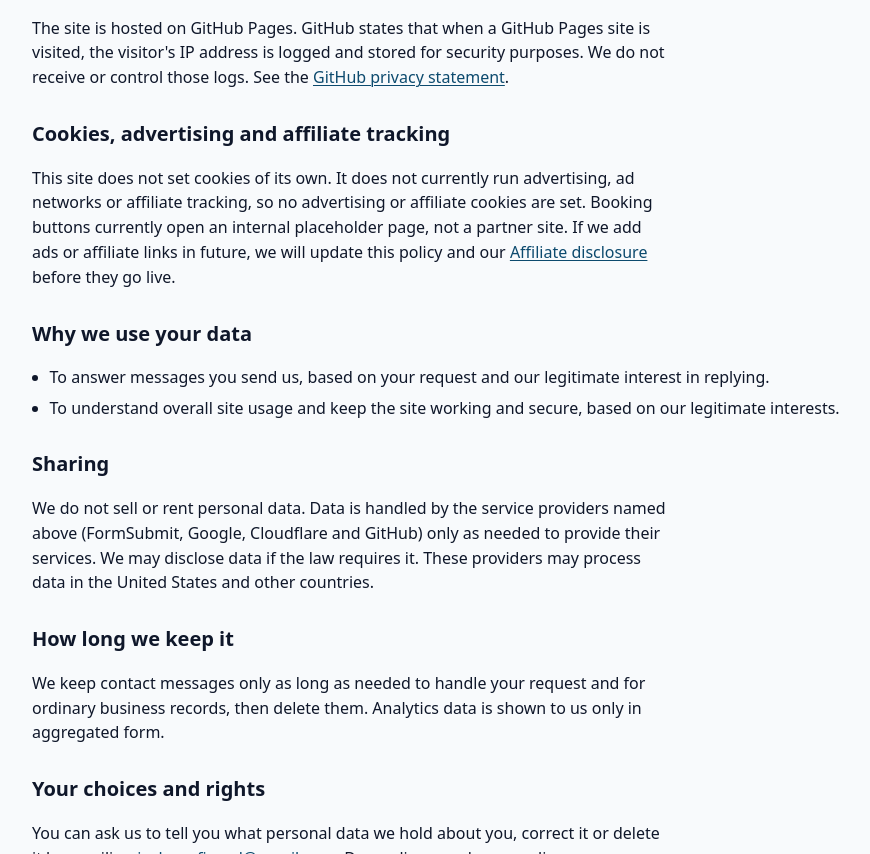
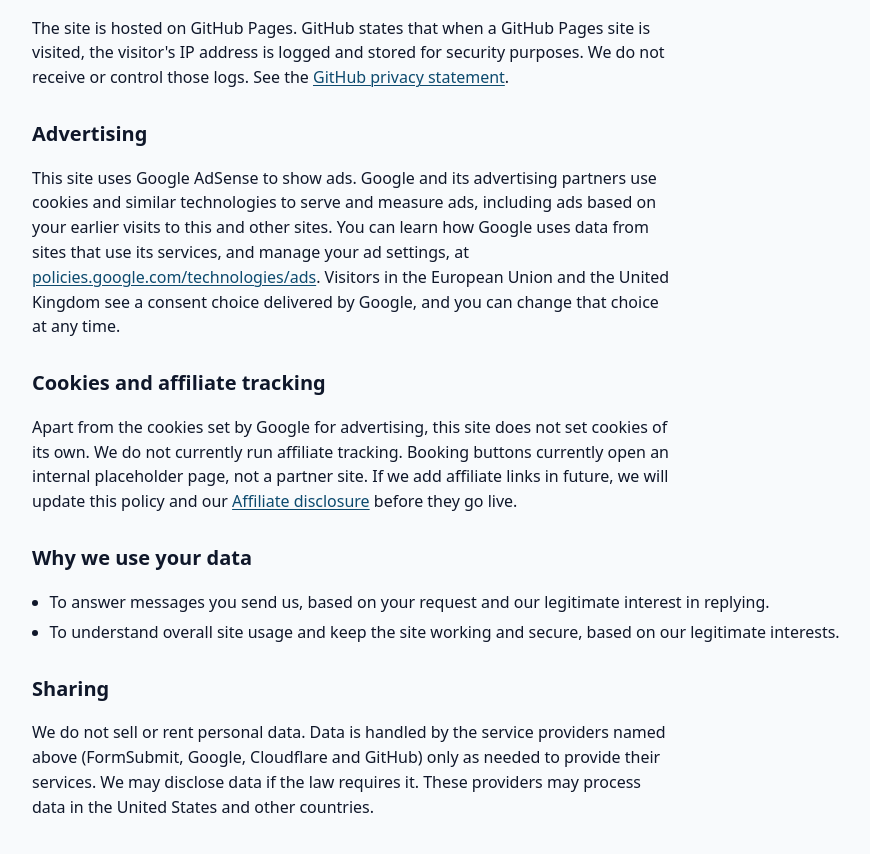
Before and after one commit to joshuaofisrael/pickyourrow, an Astro site: page /privacy in a window 1280 px wide. Shown: the part 973-1827 px from the top of the page, without its empty margins (128-998 px from the left). Built offline with nearby package versions, Linux system fonts and the light colour scheme; Astro itself is replaced by a stand-in of ours.

Commit message:
Add Google AdSense head tags, ads.txt and privacy advertising section

```diff
--- /dev/null
+++ b/public/ads.txt
@@ -0,0 +1 @@
+google.com, pub-5681559774142917, DIRECT, f08c47fec0942fa0
--- a/src/layouts/BaseLayout.astro
+++ b/src/layouts/BaseLayout.astro
@@ -28,6 +28,8 @@
   <head>
     <meta charset="utf-8" />
     <meta name="viewport" content="width=device-width, initial-scale=1" />
+    <script async src="https://pagead2.googlesyndication.com/pagead/js/adsbygoogle.js?client=ca-pub-5681559774142917" crossorigin="anonymous"></script>
+    <meta name="google-adsense-account" content="ca-pub-5681559774142917" />
     <title>{fullTitle}</title>
     <meta name="description" content={description} />
     {robots && <meta name="robots" content={robots} />}
--- a/src/pages/disclaimer/index.astro
+++ b/src/pages/disclaimer/index.astro
@@ -61,8 +61,8 @@
 
     <h2>Affiliate links and advertising</h2>
     <p>
-      Today the site carries no advertising and no live affiliate links. Booking buttons open an internal placeholder
-      page at <a href="/book/">/book/</a>. In future the site may carry affiliate links or ads. If it does, they will be
+      Today the site carries Google AdSense advertising and no live affiliate links. See our <a href="/privacy/">Privacy Policy</a> for how ads use cookies. Booking buttons open an internal placeholder
+      page at <a href="/book/">/book/</a>. In future the site may carry affiliate links. If it does, they will be
       labeled, and the active programs will be listed on our <a href="/disclosure/">Affiliate disclosure</a> page. A
       commission would not change the price you pay or our editorial seat scores.
     </p>
--- a/src/pages/privacy/index.astro
+++ b/src/pages/privacy/index.astro
@@ -32,9 +32,9 @@
     <h1 class="page-title">Privacy Policy</h1>
     <p class="lede">
       This policy explains what personal data pickyourrow.com collects, why, and what you can do about it. The short
-      version: we collect very little, we set no cookies of our own, and we do not sell your data.
+      version: we collect very little, we do not sell your data, and Google sets cookies to show ads.
     </p>
-    <p class="muted">Last updated 8 October 2026.</p>
+    <p class="muted">Last updated 23 October 2026.</p>
 
     <h2>Who is responsible</h2>
     <p>
@@ -69,11 +69,21 @@
       <a href="https://docs.github.com/en/site-policy/privacy-policies/github-general-privacy-statement" rel="noopener">GitHub privacy statement</a>.
     </p>
 
-    <h2>Cookies, advertising and affiliate tracking</h2>
+    <h2>Advertising</h2>
     <p>
-      This site does not set cookies of its own. It does not currently run advertising, ad networks or affiliate
-      tracking, so no advertising or affiliate cookies are set. Booking buttons currently open an internal placeholder
-      page, not a partner site. If we add ads or affiliate links in future, we will update this policy and our
+      This site uses Google AdSense to show ads. Google and its advertising partners use cookies and similar
+      technologies to serve and measure ads, including ads based on your earlier visits to this and other sites. You
+      can learn how Google uses data from sites that use its services, and manage your ad settings, at
+      <a href="https://policies.google.com/technologies/ads" rel="noopener">policies.google.com/technologies/ads</a>.
+      Visitors in the European Union and the United Kingdom see a consent choice delivered by Google, and you can
+      change that choice at any time.
+    </p>
+
+    <h2>Cookies and affiliate tracking</h2>
+    <p>
+      Apart from the cookies set by Google for advertising, this site does not set cookies of its own. We do not
+      currently run affiliate tracking. Booking buttons currently open an internal placeholder page, not a partner
+      site. If we add affiliate links in future, we will update this policy and our
       <a href="/disclosure/">Affiliate disclosure</a> before they go live.
     </p>
 
```
